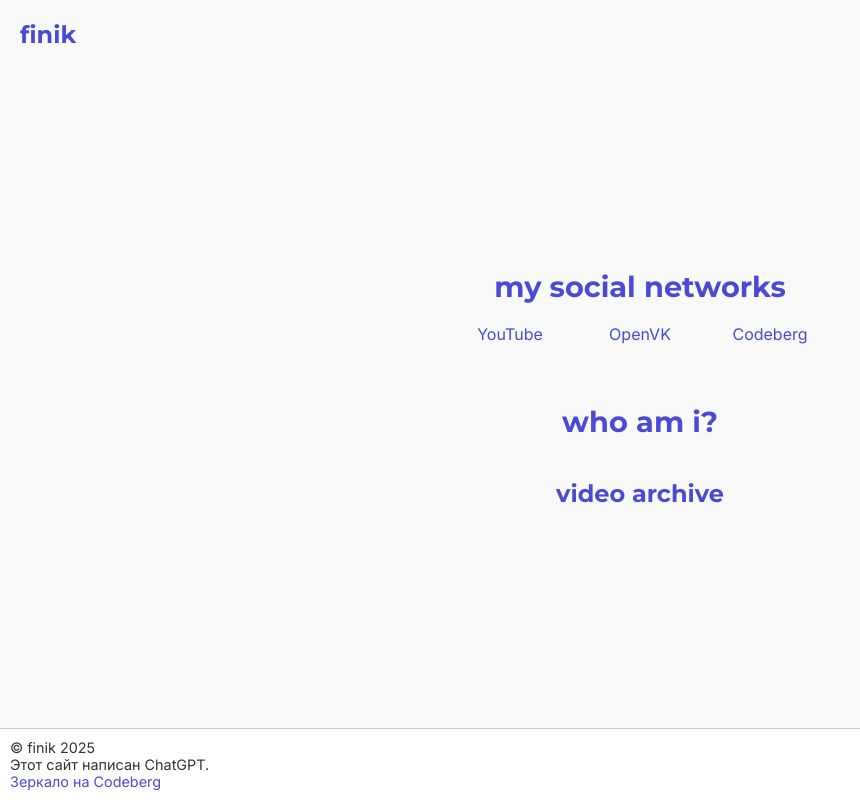
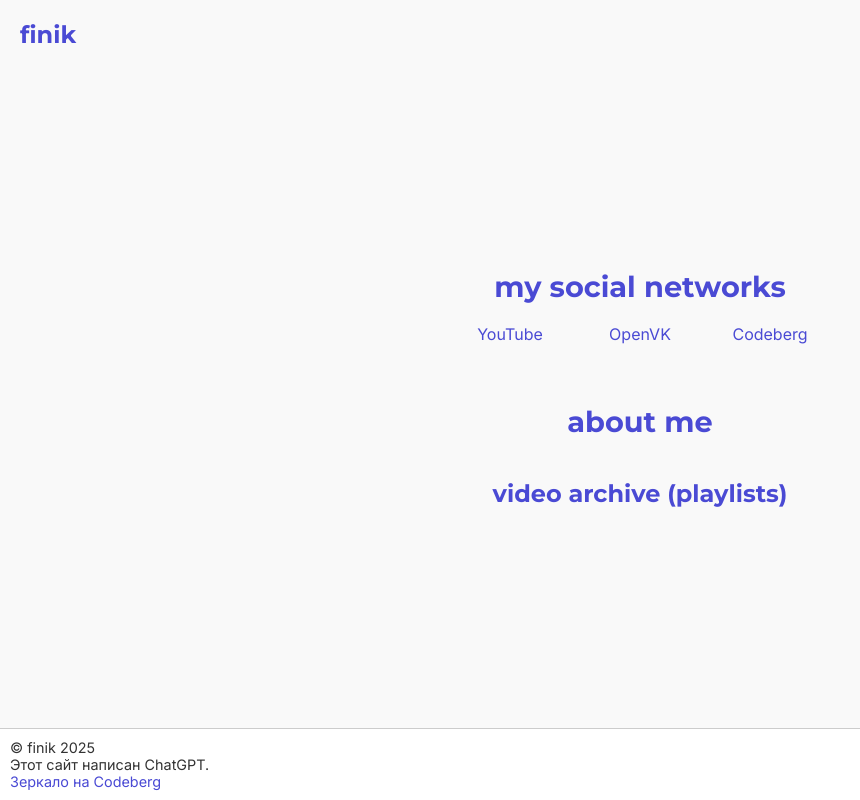
Before and after one commit to finik-finikov/finik-finikov.github.io, a plain HTML site: page index.html in a window 1280 px wide. Shown: the whole page, without its empty margins (0-860 px from the left). Drawn offline with Linux system fonts and the light colour scheme.

Commit message:
Update index.html

```diff
--- a/index.html
+++ b/index.html
@@ -18,8 +18,8 @@
       <a href="https://ovk.to/id31390">OpenVK</a>
       <a href="https://codeberg.org/kinif">Codeberg</a>
     </div>
-    <h1 class="whoami"><a href="aboutme.html" style="text-decoration: none; color: inherit;">who am i?</a></h1>
-    <h2 class="video"><a href="video.html" style="text-decoration: none; color: inherit;">video archive</a></h2>
+    <h1 class="whoami"><a href="aboutme.html" style="text-decoration: none; color: inherit;">about me</a></h1>
+    <h2 class="video"><a href="video.html" style="text-decoration: none; color: inherit;">video archive (playlists)</a></h2>
   </main>
   <footer>
     © finik 2025 <br>
```
